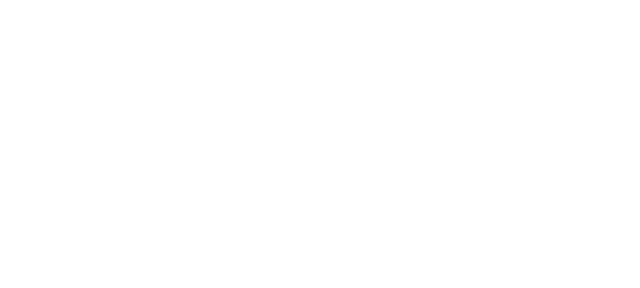
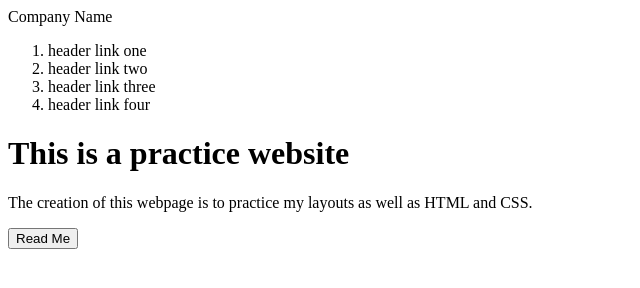
Before and after one commit to Kayjayness/landing-page-odin-project, a plain HTML site: page index.html in a window 1280 px wide. Shown: the whole page, without its empty margins (0-640 px from the left). Drawn offline with Linux system fonts and the light colour scheme.

Commit message:
HTML for the primary section of the webpage formed

```diff
--- a/index.html
+++ b/index.html
@@ -5,9 +5,30 @@
     <title>Landing Page</title>
 </head>
 <body>
-    <header>
+    <header class="header">
         <nav>
+            <logo class="logo">Company Name</logo>
+            <ol class="navigationList">
+                <li class="navitem one">header link one</li>
+                <li class="navitem two">header link two</li>
+                <li class="navitem three">header link three</li>
+                <li class="navitem four">header link four</li>
+            </ol>
         </nav>
+        <div class="headersection">
+            <div class="headersectionOne">
+                <h1>This is a practice website</h1>
+                <p>The creation of this webpage is to practice my layouts as well as HTML and CSS.</p>
+                <button class="button">Read Me</button>
+            </div>
+            <div class="headersectionTwo">
+
+            </div>
+        </div>
     </header>
+    <div class="sectionTwo"></div>
+    <div class="sectionTwo"></div>
+    <div class="sectionTwo"></div>
+    <footer class="footer"></footer>
 </body>
 </html>
```
